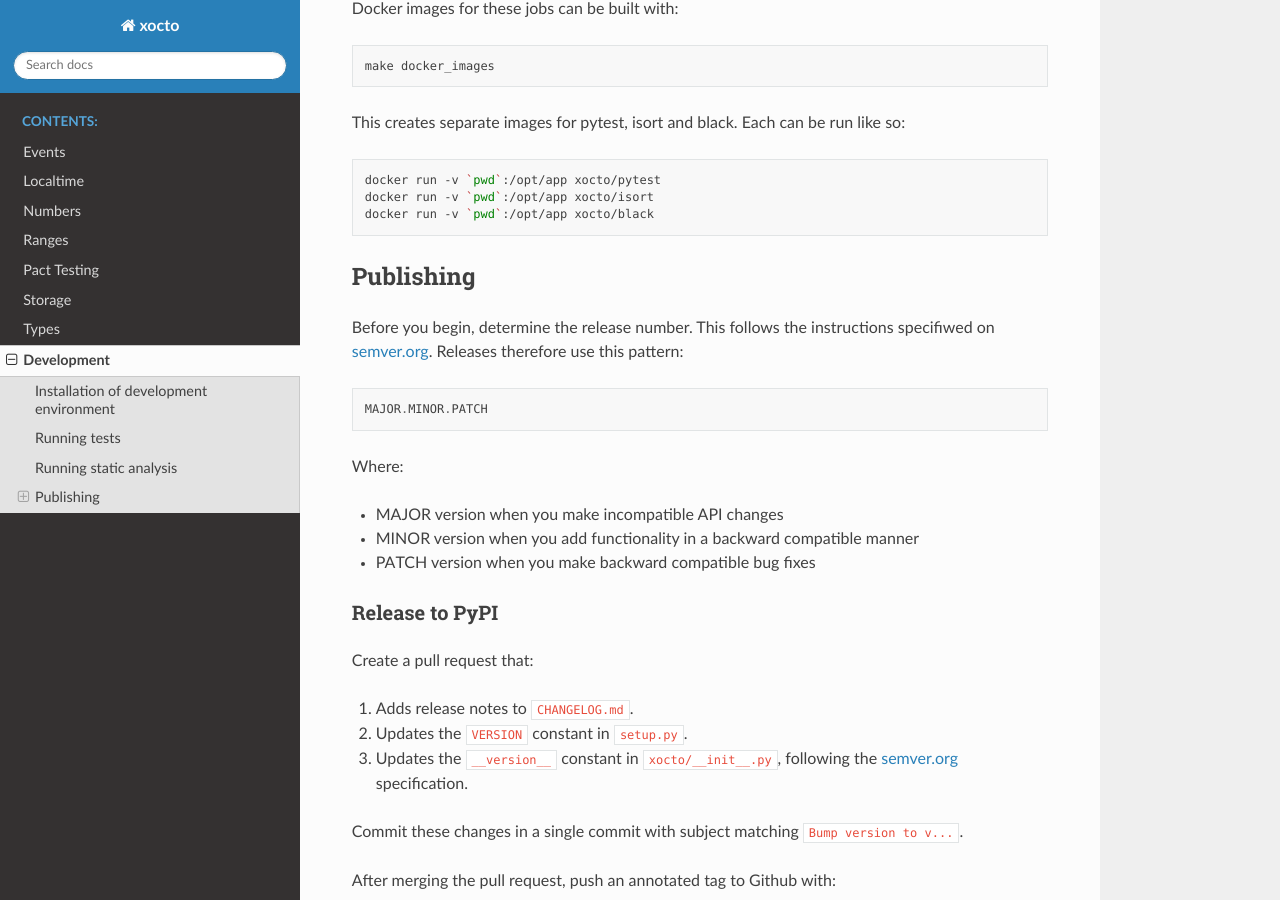
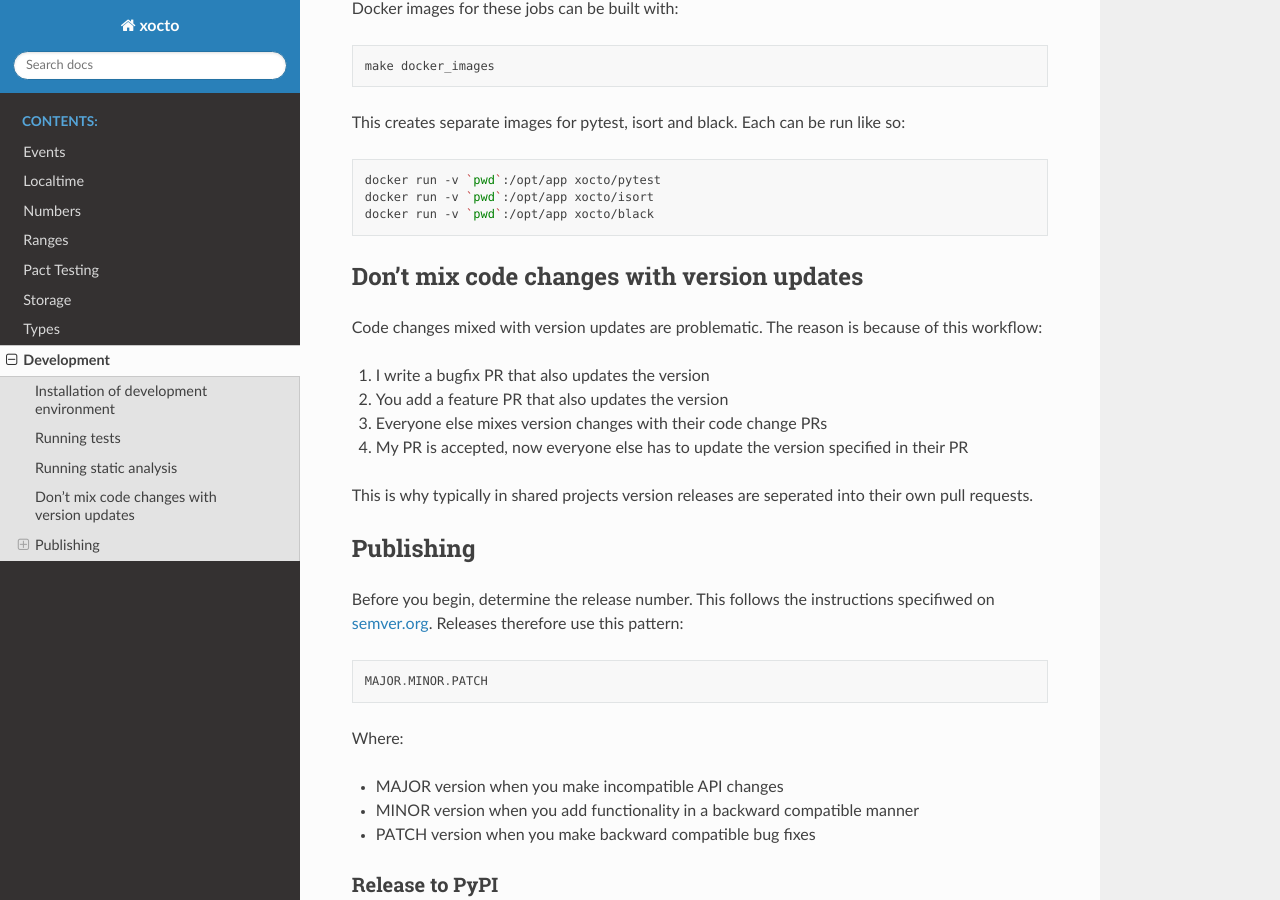
Before and after one commit to octoenergy/xocto, a Sphinx documentation site: the page built from docs/xocto/development.md, in a window 1280 px wide and 900 px high, scrolled down 774 px. Built offline with Sphinx 7.4.7 and the Read the Docs theme 2.0.0, drawn with Linux system fonts in a browser that asks for light colours.

Commit message:
Document not mixing version updates with code releases

````diff
--- a/docs/xocto/development.md
+++ b/docs/xocto/development.md
@@ -44,6 +44,17 @@ docker run -v `pwd`:/opt/app xocto/isort
 docker run -v `pwd`:/opt/app xocto/black
 ```
 
+## Don't mix code changes with version updates
+
+Code changes mixed with version updates are problematic. The reason is because of this workflow:
+
+1. I write a bugfix PR that also updates the version
+2. You add a feature PR that also updates the version
+3. Everyone else mixes version changes with their code change PRs
+4. My PR is accepted, now everyone else has to update the version specified in their PR
+
+This is why typically in shared projects version releases are seperated into their own pull requests.
+
 ## Publishing
 
 Before you begin, determine the release number. This follows the instructions specifiwed on [semver.org](https://semver.org/). Releases therefore use this pattern:
````
